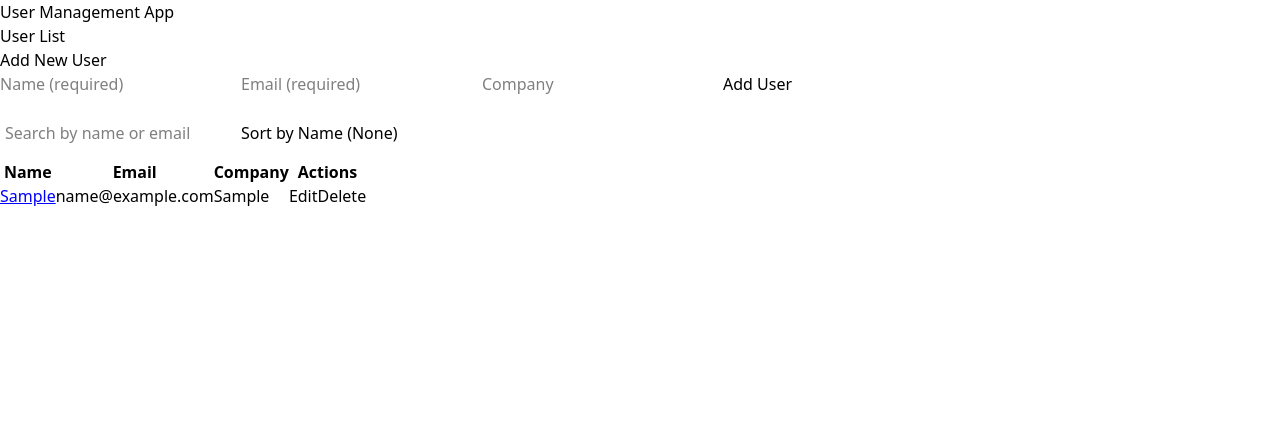
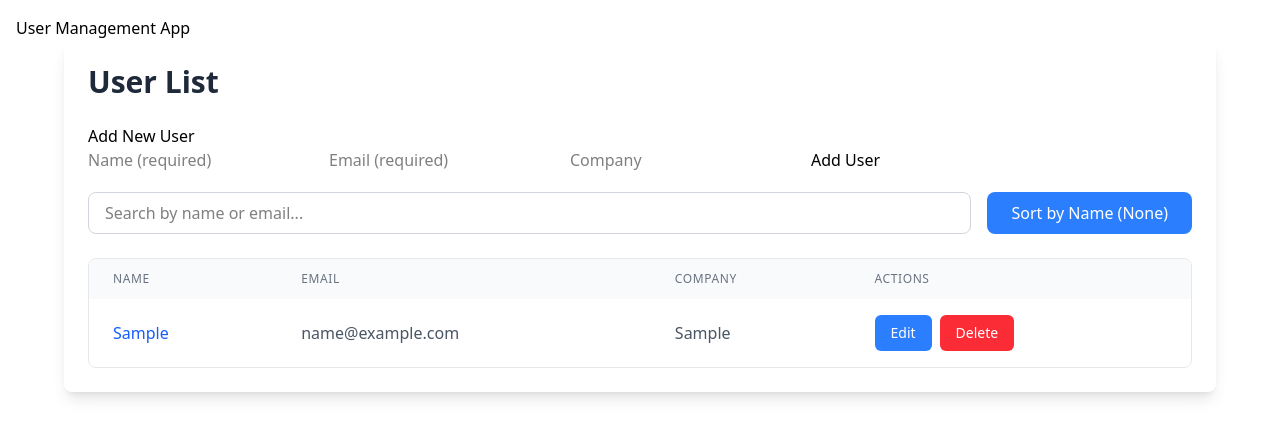
Before and after one commit to Albatin/user-management-app, a React (Vite) app: page / in a window 1280 px wide. Both pictures are taken after typing "Sample", "name@example.com", "Sample" into the empty fields and a click on the button "Add User". Shown: the top 438 px of the page. Built offline with nearby package versions, Linux system fonts and the light colour scheme; no server answers.

Commit message:
Adding styles with Tailwind CSS

```diff
--- a/src/App.jsx
+++ b/src/App.jsx
@@ -16,7 +16,7 @@ function App() {
   }, [dispatch]);
 
   return (
-    <div className="App">
+    <div className="container mx-auto p-4">
       <h1>User Management App</h1>
       <Routes>
         <Route path="/" element={<UserList />} />
--- a/src/components/UserList.jsx
+++ b/src/components/UserList.jsx
@@ -71,19 +71,27 @@ const UserList = () => {
   const cancelEdit = () => setEditingUserId(null);
 
   return (
-    <div>
-      <h2>User List</h2>
+    <div className="bg-white shadow-lg rounded-lg p-6 max-w-6xl mx-auto">
+      <h2 className="text-3xl font-bold text-gray-800 mb-6">User List</h2>
+
       <AddUserForm onAddUser={handleAddUser} />
 
+      {/* Search and Sort Controls */}
+      <div className="flex flex-col sm:flex-row gap-4 mb-6">
+        <div className="flex-1">
           <input
             type="text"
-        placeholder="Search by name or email"
+            placeholder="Search by name or email..."
             value={search}
             onChange={(e) => setSearch(e.target.value)}
-        style={{ marginBottom: "10px", padding: "5px" }}
+            className="w-full px-4 py-2 border border-gray-300 rounded-lg focus:ring-2 focus:ring-blue-500 focus:border-transparent"
           />
+        </div>
 
-      <button onClick={handleSortToggle}>
+        <button
+          onClick={handleSortToggle}
+          className="px-6 py-2 bg-blue-500 text-white font-medium rounded-lg hover:bg-blue-600 focus:outline-none focus:ring-2 focus:ring-blue-500 focus:ring-offset-2 transition-colors duration-200"
+        >
           Sort by Name (
           {sortOrder === "none"
             ? "None"
@@ -92,74 +100,118 @@ const UserList = () => {
             : "Z → A"}
           )
         </button>
+      </div>
 
-      <table border="1" cellPadding="10">
-        <thead>
+      <div className="overflow-x-auto rounded-lg border border-gray-200">
+        <table className="w-full">
+          <thead className="bg-gray-50">
             <tr>
-            <th>Name</th>
-            <th>Email</th>
-            <th>Company</th>
-            <th>Actions</th>
+              <th className="px-6 py-3 text-left text-xs font-medium text-gray-500 uppercase tracking-wider">
+                Name
+              </th>
+              <th className="px-6 py-3 text-left text-xs font-medium text-gray-500 uppercase tracking-wider">
+                Email
+              </th>
+              <th className="px-6 py-3 text-left text-xs font-medium text-gray-500 uppercase tracking-wider">
+                Company
+              </th>
+              <th className="px-6 py-3 text-left text-xs font-medium text-gray-500 uppercase tracking-wider">
+                Actions
+              </th>
             </tr>
           </thead>
-        <tbody>
+          <tbody className="bg-white divide-y divide-gray-200">
             {sortedUsers.map((user) => (
-            <tr key={user.id}>
-              <td>
+              <tr
+                key={user.id}
+                className="hover:bg-gray-50 transition-colors duration-150"
+              >
+                <td className="px-6 py-4 whitespace-nowrap">
                   {editingUserId === user.id ? (
                     <input
                       value={editName}
                       onChange={(e) => setEditName(e.target.value)}
+                      className="w-full px-3 py-2 border border-gray-300 rounded-md focus:ring-2 focus:ring-blue-500 focus:border-transparent"
                     />
                   ) : (
                     <Link
                       to={`/users/${user.id}`}
                       state={{ user }}
-                    style={{ color: "blue", textDecoration: "underline" }}
+                      className="text-blue-600 hover:text-blue-800 font-medium hover:underline transition-colors duration-200"
                     >
                       {user.name}
                     </Link>
                   )}
                 </td>
-              <td>
+                <td className="px-6 py-4 whitespace-nowrap">
                   {editingUserId === user.id ? (
                     <input
+                      type="email"
                       value={editEmail}
                       onChange={(e) => setEditEmail(e.target.value)}
+                      className="w-full px-3 py-2 border border-gray-300 rounded-md focus:ring-2 focus:ring-blue-500 focus:border-transparent"
                     />
                   ) : (
-                  user.email
+                    <span className="text-gray-600">{user.email}</span>
                   )}
                 </td>
-              <td>
+                <td className="px-6 py-4 whitespace-nowrap">
                   {editingUserId === user.id ? (
                     <input
                       value={editCompany}
                       onChange={(e) => setEditCompany(e.target.value)}
+                      className="w-full px-3 py-2 border border-gray-300 rounded-md focus:ring-2 focus:ring-blue-500 focus:border-transparent"
                     />
                   ) : (
-                  user.company?.name || "N/A"
+                    <span className="text-gray-600">
+                      {user.company?.name || "N/A"}
+                    </span>
                   )}
                 </td>
-              <td>
+                <td className="px-6 py-4 whitespace-nowrap">
                   {editingUserId === user.id ? (
-                  <>
-                    <button onClick={() => saveEdit(user.id)}>Save</button>
-                    <button onClick={cancelEdit}>Cancel</button>
-                  </>
+                    <div className="flex space-x-2">
+                      <button
+                        onClick={() => saveEdit(user.id)}
+                        className="px-4 py-2 bg-green-500 text-white text-sm font-medium rounded-md hover:bg-green-600 focus:outline-none focus:ring-2 focus:ring-green-500 focus:ring-offset-1 transition-colors duration-200"
+                      >
+                        Save
+                      </button>
+                      <button
+                        onClick={cancelEdit}
+                        className="px-4 py-2 bg-gray-500 text-white text-sm font-medium rounded-md hover:bg-gray-600 focus:outline-none focus:ring-2 focus:ring-gray-500 focus:ring-offset-1 transition-colors duration-200"
+                      >
+                        Cancel
+                      </button>
+                    </div>
                   ) : (
-                  <>
-                    <button onClick={() => startEditing(user)}>Edit</button>
-                    <button onClick={() => handleDeleteUser(user.id)}>
+                    <div className="flex space-x-2">
+                      <button
+                        onClick={() => startEditing(user)}
+                        className="px-4 py-2 bg-blue-500 text-white text-sm font-medium rounded-md hover:bg-blue-600 focus:outline-none focus:ring-2 focus:ring-blue-500 focus:ring-offset-1 transition-colors duration-200"
+                      >
+                        Edit
+                      </button>
+                      <button
+                        onClick={() => handleDeleteUser(user.id)}
+                        className="px-4 py-2 bg-red-500 text-white text-sm font-medium rounded-md hover:bg-red-600 focus:outline-none focus:ring-2 focus:ring-red-500 focus:ring-offset-1 transition-colors duration-200"
+                      >
                         Delete
                       </button>
-                  </>
+                    </div>
                   )}
                 </td>
               </tr>
             ))}
           </tbody>
         </table>
+
+        {sortedUsers.length === 0 && (
+          <div className="text-center py-8">
+            <p className="text-gray-500 text-lg">No users found</p>
+          </div>
+        )}
+      </div>
     </div>
   );
 };
```
Lines whose indentation alone changed are shown as unchanged.
